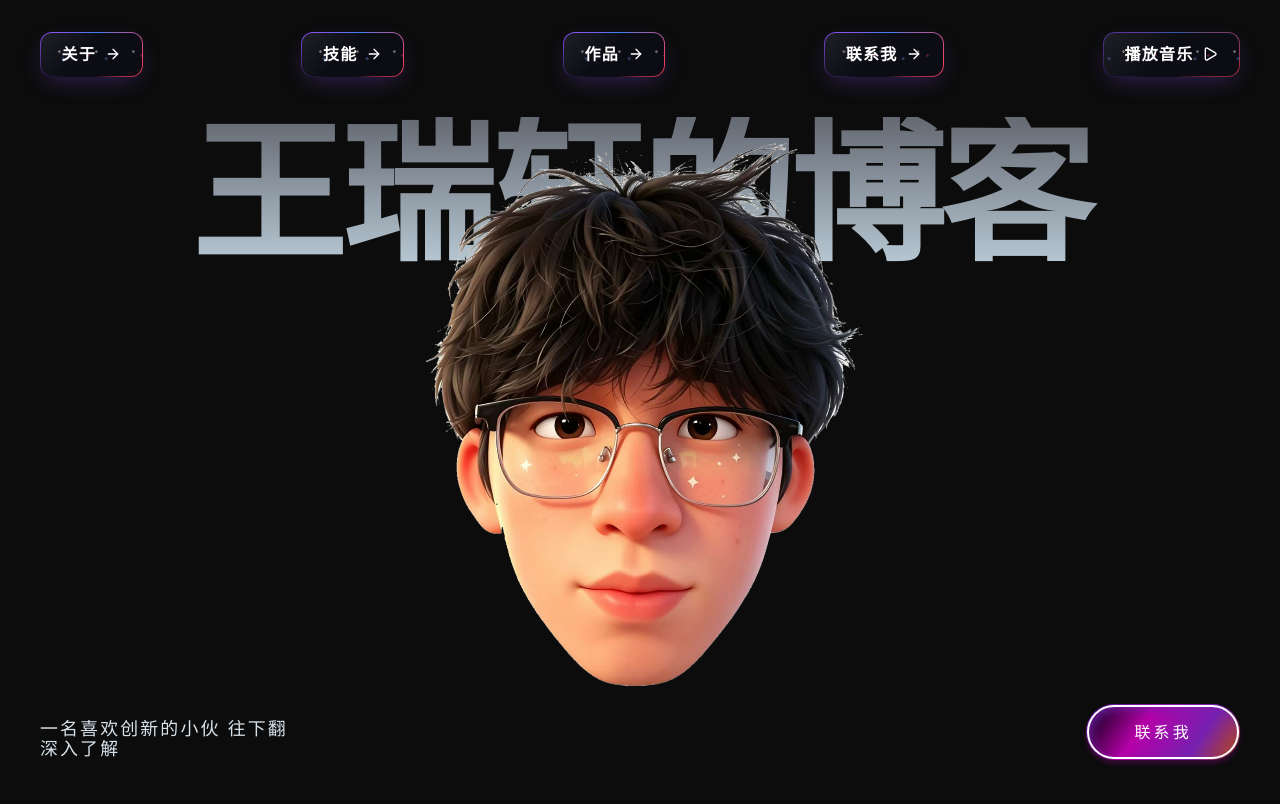
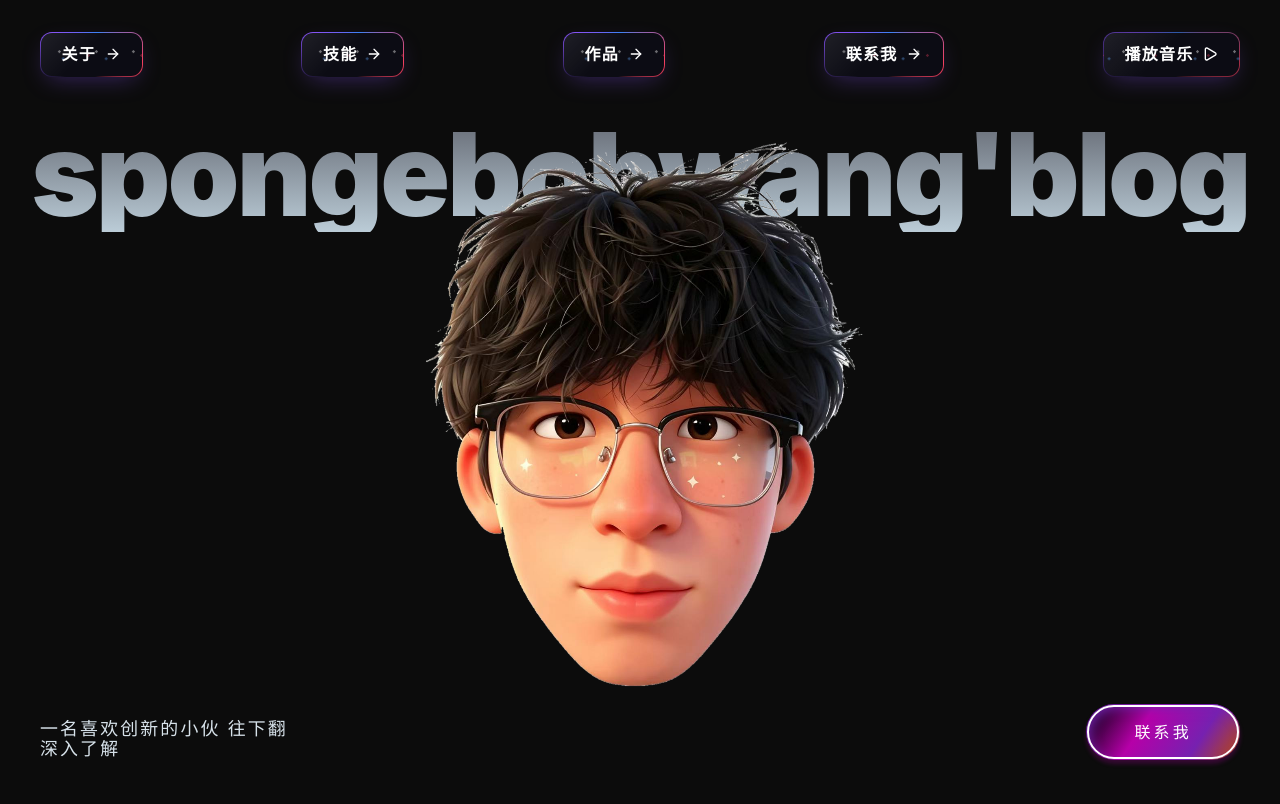
Before and after one commit to ssss204/-, a React (Vite) app: page / in a window 1280 px wide. Shown: the top 804 px of the page. Built offline with nearby package versions, Linux system fonts and the light colour scheme; a web font is replaced by a local one.

Commit message:
Rename website to spongebobwang'blog

```diff
--- a/index.html
+++ b/index.html
@@ -3,7 +3,7 @@
   <head>
     <meta charset="UTF-8" />
     <meta name="viewport" content="width=device-width, initial-scale=1.0" />
-    <title>Jack -- 3D Creator</title>
+    <title>spongebobwang'blog</title>
   </head>
   <body>
     <div id="root"></div>
--- a/src/pages/HomePage/sections/HeroSection.tsx
+++ b/src/pages/HomePage/sections/HeroSection.tsx
@@ -38,9 +38,9 @@ export default function HeroSection() {
           as="h1"
           delay={0.15}
           y={40}
-          className="hero-heading mt-16 w-full whitespace-nowrap text-center text-[clamp(3rem,12vw,10rem)] font-black leading-none tracking-tight sm:mt-20 md:mt-10"
+          className="hero-heading mt-16 w-full whitespace-nowrap text-center text-[clamp(1.8rem,9vw,8rem)] font-black leading-none tracking-tight sm:mt-20 md:mt-10"
         >
-          王瑞轩的博客
+          spongebobwang'blog
         </FadeIn>
       </div>
 
```
